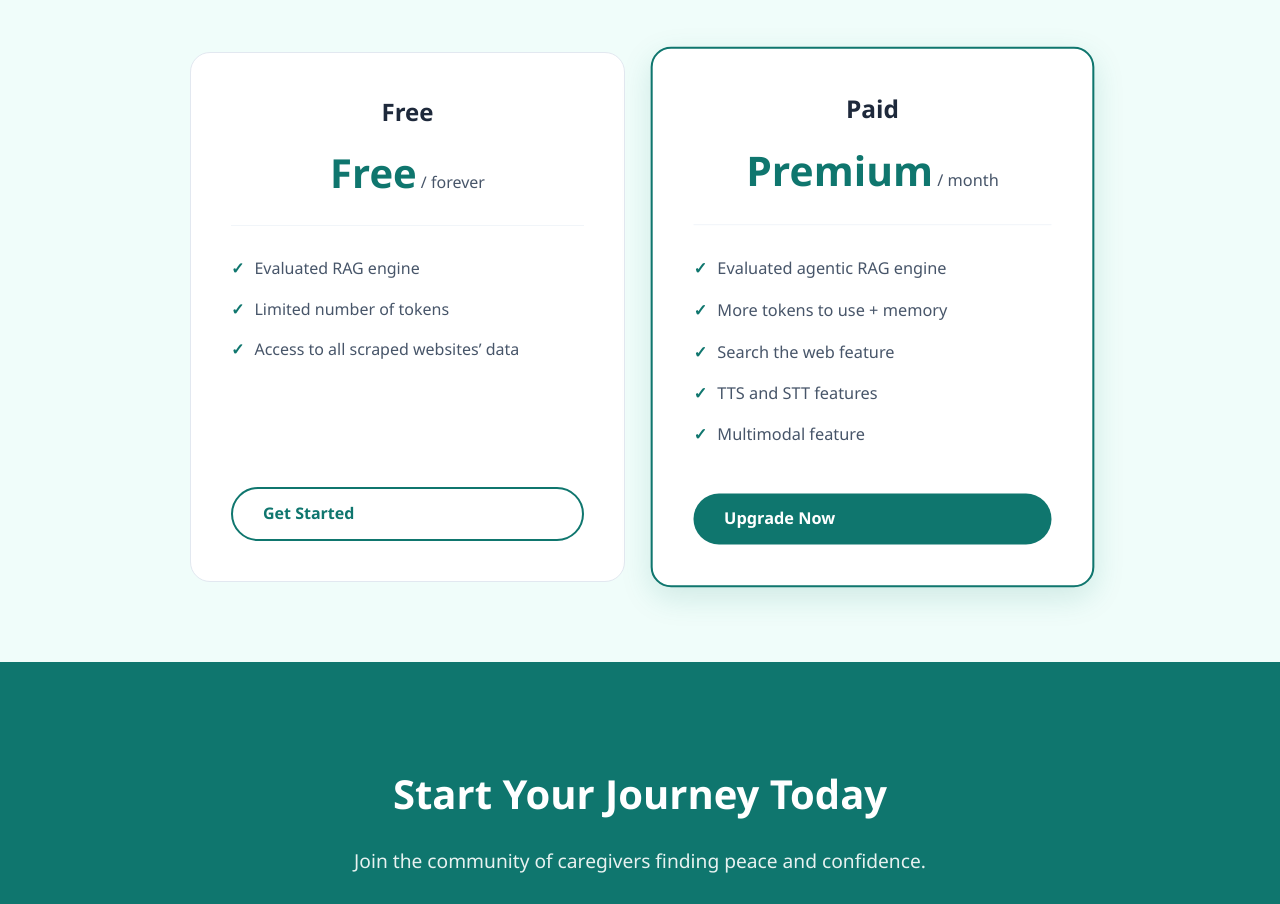
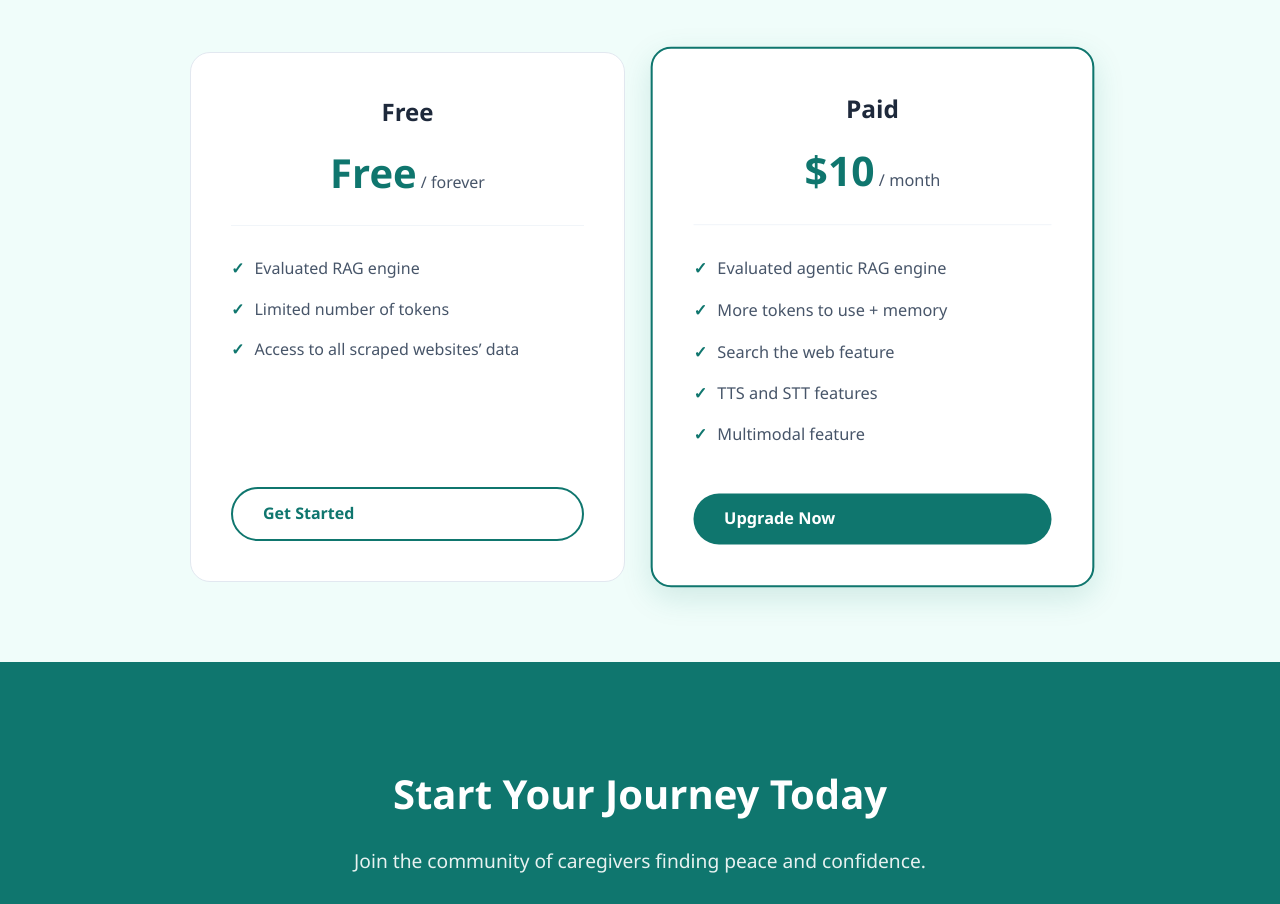
Before and after one commit to HamyarTeam/holda-landing-page, a plain HTML site: page index.html in a window 1280 px wide. Shown: the part 3520-4424 px from the top of the page. Drawn offline with Linux system fonts and the light colour scheme.

Commit message:
Update price in pricing card to $10 per month

```diff
--- a/index.html
+++ b/index.html
@@ -295,7 +295,7 @@
                 <div class="pricing-card featured">
                     <div class="pricing-header">
                         <div class="pricing-title">Paid</div>
-                        <div class="price">Premium<span> / month</span></div>
+                        <div class="price">$10<span> / month</span></div>
                     </div>
                     <ul class="pricing-features">
                         <li>Evaluated agentic RAG engine</li>
```
